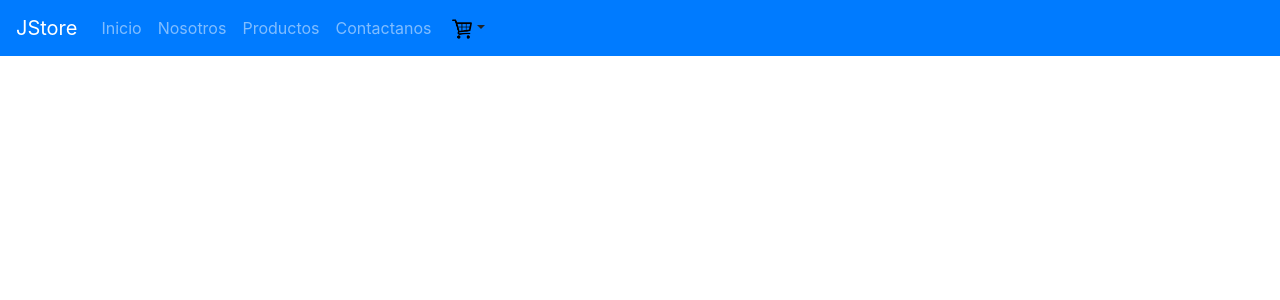
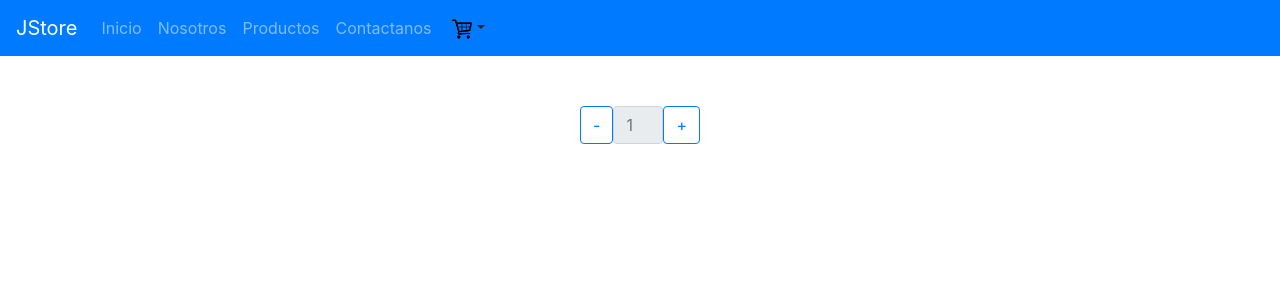
Before and after one commit to JasonAlanya/Proyecto_React, a React (Create React App) app: page / in a window 1280 px wide. Shown: the top 300 px of the page. Built offline with nearby package versions, Linux system fonts and the light colour scheme.

Commit message:
Actualización de un contador para los productos

```diff
--- a/src/App.js
+++ b/src/App.js
@@ -1,10 +1,12 @@
 import NavBar from './Componentes/NavBar';
+import Contador from './Componentes/Contador'
 //import './App.css';
 
 function App() {
   return (
     <div className="App">
       <NavBar/>
+      <Contador stock="10" inicial="1" />
     </div>
   );
 }
--- /dev/null
+++ b/src/CSS/Style_cont.css
@@ -0,0 +1,9 @@
+.contenedor{
+    display: flex;
+    justify-content: center;
+    margin-top: 50px;
+}
+.form-control{
+    width: 50px;
+
+}
--- a/src/Componentes/Cartwidget.js
+++ b/src/Componentes/Cartwidget.js
@@ -1,6 +1,6 @@
 import React from 'react';
 import 'bootstrap/dist/css/bootstrap.min.css';
-import {Dropdown, Nav} from 'react-bootstrap';
+import {Dropdown} from 'react-bootstrap';
 import carrito from '../Imagenes/carrito.png';
 
 export default function Carrito(props){
--- /dev/null
+++ b/src/Componentes/Contador.js
@@ -0,0 +1,33 @@
+import React from 'react';
+import 'bootstrap/dist/css/bootstrap.min.css';
+import {Button, Form} from 'react-bootstrap';
+import "../CSS/Style_cont.css"
+
+export default function Contador(props){
+    function aumentar(){
+        if(clicks===parseInt(props.stock,10)){
+            setClicks(clicks);
+        }
+        else{
+        setClicks(clicks+1);
+        }
+    };
+    function disminuir(){
+        if(clicks===0){
+            setClicks(clicks);
+        }
+        else{
+        setClicks(clicks-1);
+        }
+    };
+
+    const [clicks, setClicks]= React.useState(parseInt(props.inicial,10));
+
+    return(
+        <div class="contenedor">
+            <Button variant="outline-primary" onClick={disminuir}>-</Button>
+            <Form.Control type="text" placeholder={clicks} readOnly />
+            <Button variant="outline-primary" onClick={aumentar}>+</Button>
+        </div>
+    )
+}
--- a/src/Componentes/NavBar.js
+++ b/src/Componentes/NavBar.js
@@ -14,6 +14,6 @@ export default function NavBar(){
                 <Nav.Link href="#contact">Contactanos</Nav.Link>
                 <Carrito saludo="Bienvenido a la sección del carrito" />
             </Nav>
-    </Navbar>
+        </Navbar>
     )
 }
```
